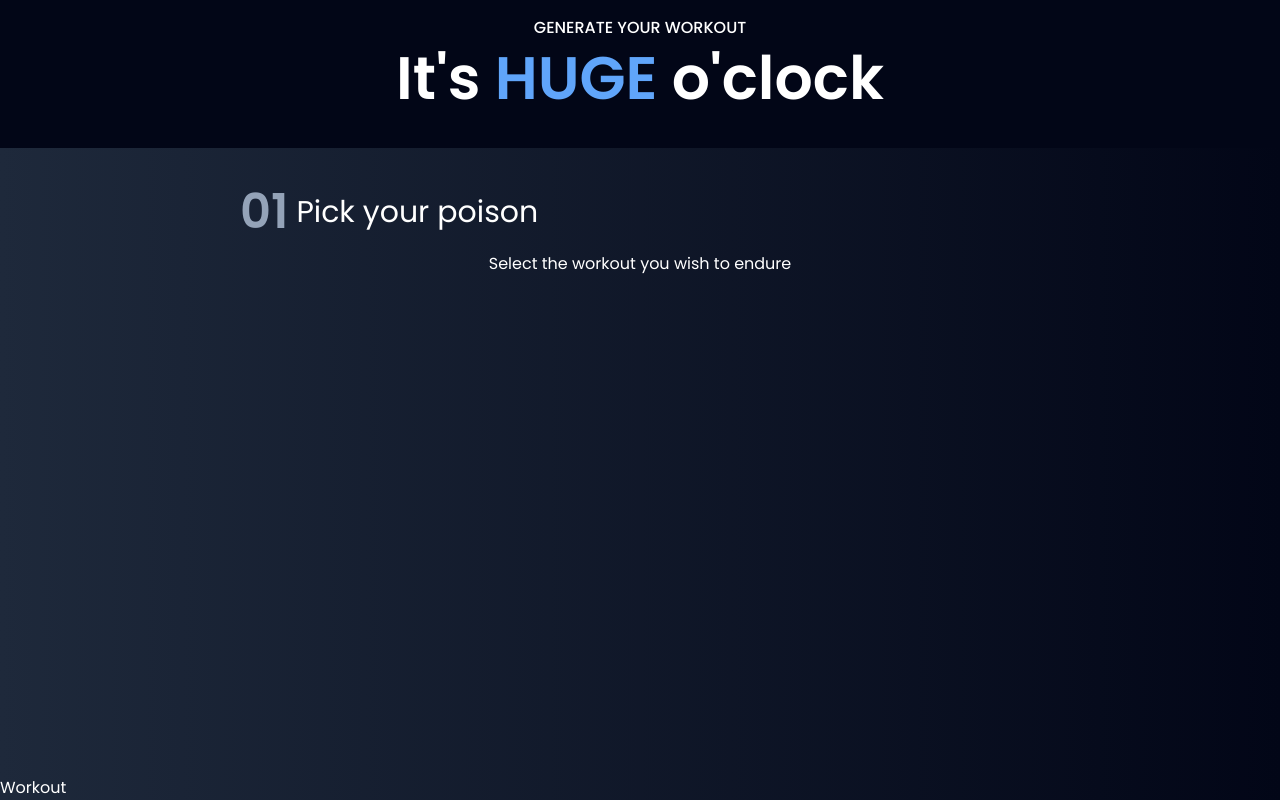
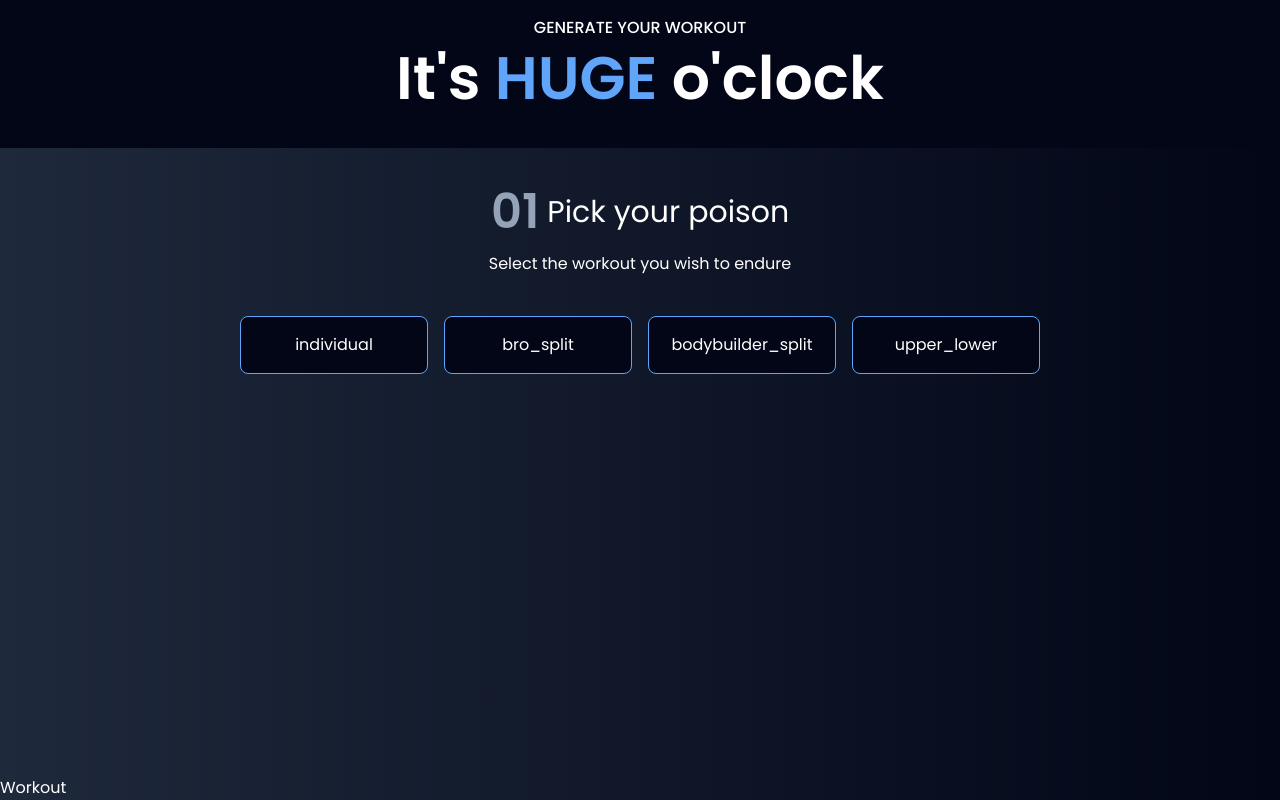
Before and after one commit to samriddaxdev/GYM-app-React-JS, a React (Vite) app: page / in a window 1280 px wide. Shown: the part 824-1624 px from the top of the page. Built offline with nearby package versions, Linux system fonts and the light colour scheme.

Commit message:
styling the exercises buttons

```diff
--- a/src/components/Generator.jsx
+++ b/src/components/Generator.jsx
@@ -1,18 +1,19 @@
 import React from 'react';
 import SectionWrapper from './SectionWrapper';
+import { SCHEMES, WORKOUTS } from '../utils/soldier';
 
 function Header(props) {
   const { index, title, description } = props;
   return (
     <div className='flex flex-col gap-4'>
-      <div className='flex items-center gap-2'>
+      <div className='flex items-center justify-center gap-2'>
         <p
           className='text-3xl sm:text-4xl md:text-5xl
           font-semibold text-slate-400'
         >
           {index}
         </p>
-        <h4 className='text-lg sm:text-2xl md:text-3xl'>{title}</h4>
+        <h4 className='text-xl sm:text-2xl md:text-3xl'>{title}</h4>
       </div>
       <p className='text-sm sm:text-base mx-auto'>{description}</p>
     </div>
@@ -30,6 +31,19 @@ export default function Generator() {
         title={'Pick your poison'}
         description={'Select the workout you wish to endure'}
       />
+      <div className='grid grid-cols-2 sm:grid-cols-4 gap-4'>
+        {Object.keys(WORKOUTS).map((type, typeIndex) => {
+          return (
+            <button
+              className='bg-slate-950 border border-blue-400
+              py-4 rounded-lg'
+              key={typeIndex}
+            >
+              <p>{type}</p>
+            </button>
+          );
+        })}
+      </div>
     </SectionWrapper>
   );
 }
```
